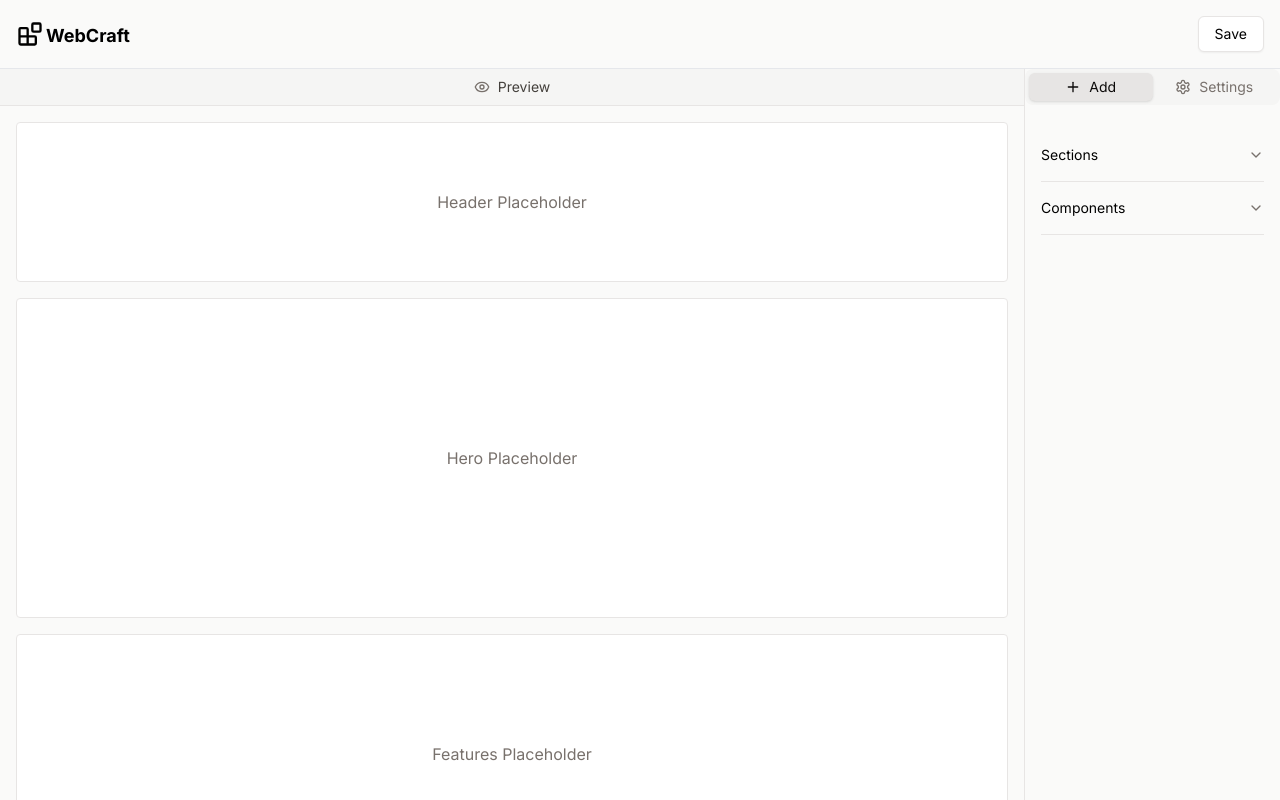
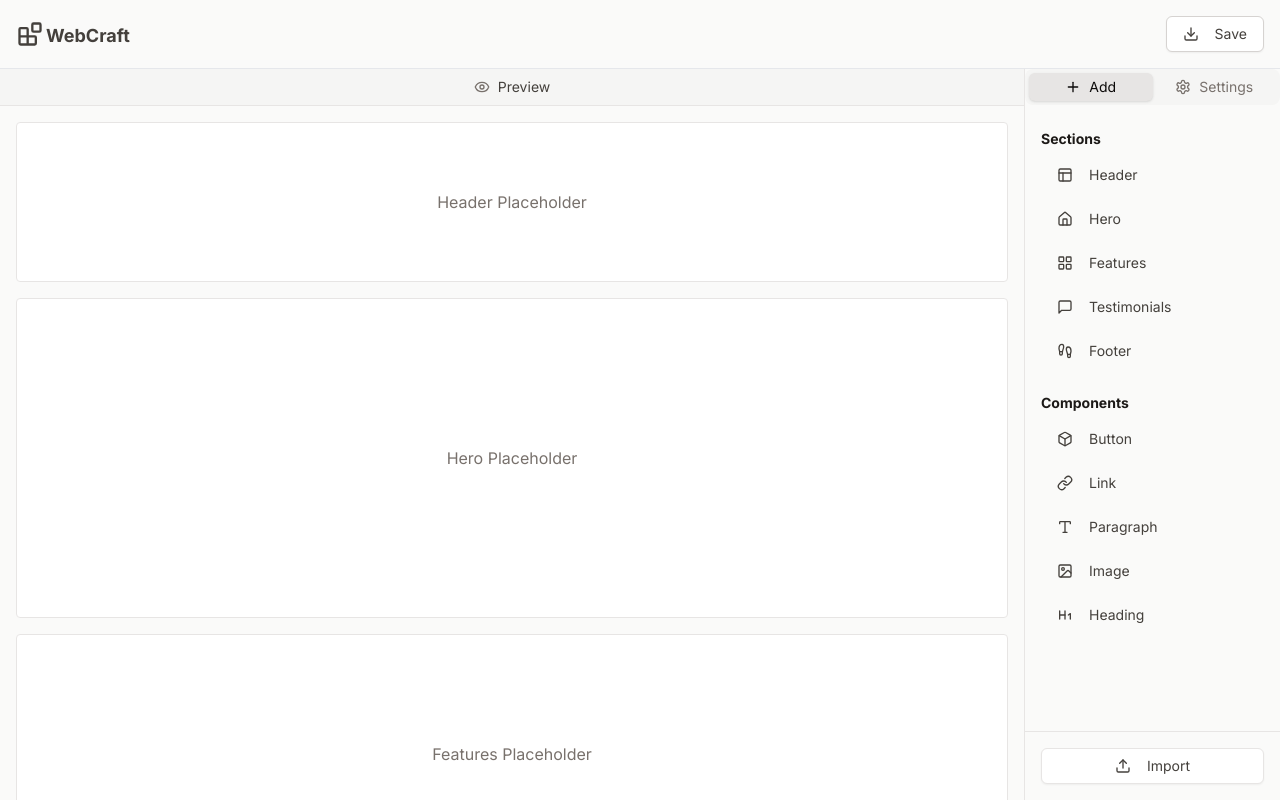
Before and after one commit to ahmedkhalidahi22/web-craft, a Next.js app: page / in a window 1280 px wide. Built offline with nearby package versions, Linux system fonts and the light colour scheme.

Commit message:
add import/save buttons

```diff
--- a/src/app/layout.tsx
+++ b/src/app/layout.tsx
@@ -5,7 +5,7 @@ import { BuilderSideBar } from "@/components/BuilderSideBar";
 
 export const metadata: Metadata = {
   title: "Web Craft",
-  description: "minimalist web page builder",
+  description: "Minimalist web page builder",
 };
 
 export default function RootLayout({
--- a/src/components/BuilderSideBar.tsx
+++ b/src/components/BuilderSideBar.tsx
@@ -11,15 +11,11 @@ import {
   Type,
   Image,
   Heading1,
+  Upload,
 } from "lucide-react";
 import { Button } from "@/components/ui/button";
 import { Tabs, TabsContent, TabsList, TabsTrigger } from "@/components/ui/tabs";
-import {
-  Accordion,
-  AccordionContent,
-  AccordionItem,
-  AccordionTrigger,
-} from "@/components/ui/accordion";
+import { ScrollArea } from "@/components/ui/scroll-area";
 
 const sections = [
   { name: "Header", icon: <Layout className="h-4 w-4 mr-2" /> },
@@ -39,9 +35,9 @@ const components = [
 
 export function BuilderSideBar() {
   return (
-    <div className="w-64 border-l border-stone-200 bg-stone-50">
-      <Tabs defaultValue="add" className="w-full">
-        <TabsList className="grid w-full grid-cols-2 bg-stone-100 ">
+    <div className="w-64 border-l border-stone-200 bg-stone-50 flex flex-col h-full">
+      <Tabs defaultValue="add" className="flex flex-col h-full">
+        <TabsList className="grid w-full grid-cols-2 bg-stone-100">
           <TabsTrigger value="add" className="data-[state=active]:bg-stone-200">
             <Plus className="h-4 w-4 mr-2" /> Add
           </TabsTrigger>
@@ -52,13 +48,16 @@ export function BuilderSideBar() {
             <Settings className="h-4 w-4 mr-2" /> Settings
           </TabsTrigger>
         </TabsList>
-        <TabsContent value="add" className="p-4">
-          <Accordion type="single" collapsible className="w-full">
-            <AccordionItem value="sections" className="border-stone-200">
-              <AccordionTrigger className="hover:bg-stone-100">
-                Sections
-              </AccordionTrigger>
-              <AccordionContent>
+        <TabsContent
+          value="add"
+          className="flex-grow overflow-hidden flex flex-col"
+        >
+          <ScrollArea className="flex-grow">
+            <div className="p-4 space-y-6">
+              <div>
+                <h3 className="mb-2 text-sm font-semibold text-stone-900">
+                  Sections
+                </h3>
                 <ul className="space-y-2">
                   {sections.map((section) => (
                     <li key={section.name}>
@@ -72,13 +71,11 @@ export function BuilderSideBar() {
                     </li>
                   ))}
                 </ul>
-              </AccordionContent>
-            </AccordionItem>
-            <AccordionItem value="components" className="border-stone-200">
-              <AccordionTrigger className="hover:bg-stone-100">
-                Components
-              </AccordionTrigger>
-              <AccordionContent>
+              </div>
+              <div>
+                <h3 className="mb-2 text-sm font-semibold text-stone-900">
+                  Components
+                </h3>
                 <ul className="space-y-2">
                   {components.map((component) => (
                     <li key={component.name}>
@@ -92,13 +89,26 @@ export function BuilderSideBar() {
                     </li>
                   ))}
                 </ul>
-              </AccordionContent>
-            </AccordionItem>
-          </Accordion>
+              </div>
+            </div>
+          </ScrollArea>
         </TabsContent>
-        <TabsContent value="settings" className="p-4">
-          <p className="text-stone-700">Settings content here</p>
+        <TabsContent value="settings" className="flex-grow overflow-hidden">
+          <ScrollArea className="h-full">
+            <div className="p-4">
+              <p className="text-stone-700">Settings content here</p>
+            </div>
+          </ScrollArea>
         </TabsContent>
+        <div className="p-4 border-t border-stone-200">
+          <Button
+            variant="outline"
+            className="w-full justify-center text-stone-700 hover:bg-stone-100 hover:text-stone-900"
+          >
+            <Upload className="h-4 w-4 mr-2" />
+            Import
+          </Button>
+        </div>
       </Tabs>
     </div>
   );
--- a/src/components/Navbar.tsx
+++ b/src/components/Navbar.tsx
@@ -1,4 +1,4 @@
-import { Blocks } from "lucide-react";
+import { Blocks, Download } from "lucide-react";
 import { cn } from "@/lib/utils";
 import { Button } from "./ui/button";
 
@@ -15,12 +15,18 @@ export function Navbar({
       {...props}
     >
       <div className="flex items-center space-x-0.5">
-        <Blocks className="h-7 w-7 " />
-        <span className="text-lg font-extrabold relative top-0.5">
+        <Blocks className="h-7 w-7 text-stone-700 " />
+        <span className="text-lg font-extrabold relative top-0.5 text-stone-700">
           WebCraft
         </span>
       </div>
-      <Button variant="outline">Save</Button>
+      <Button
+        variant="outline"
+        className="text-stone-700 border-stone-300 hover:bg-stone-100"
+      >
+        <Download className="h-4 w-4 mr-2" />
+        Save
+      </Button>
     </nav>
   );
 }
```
